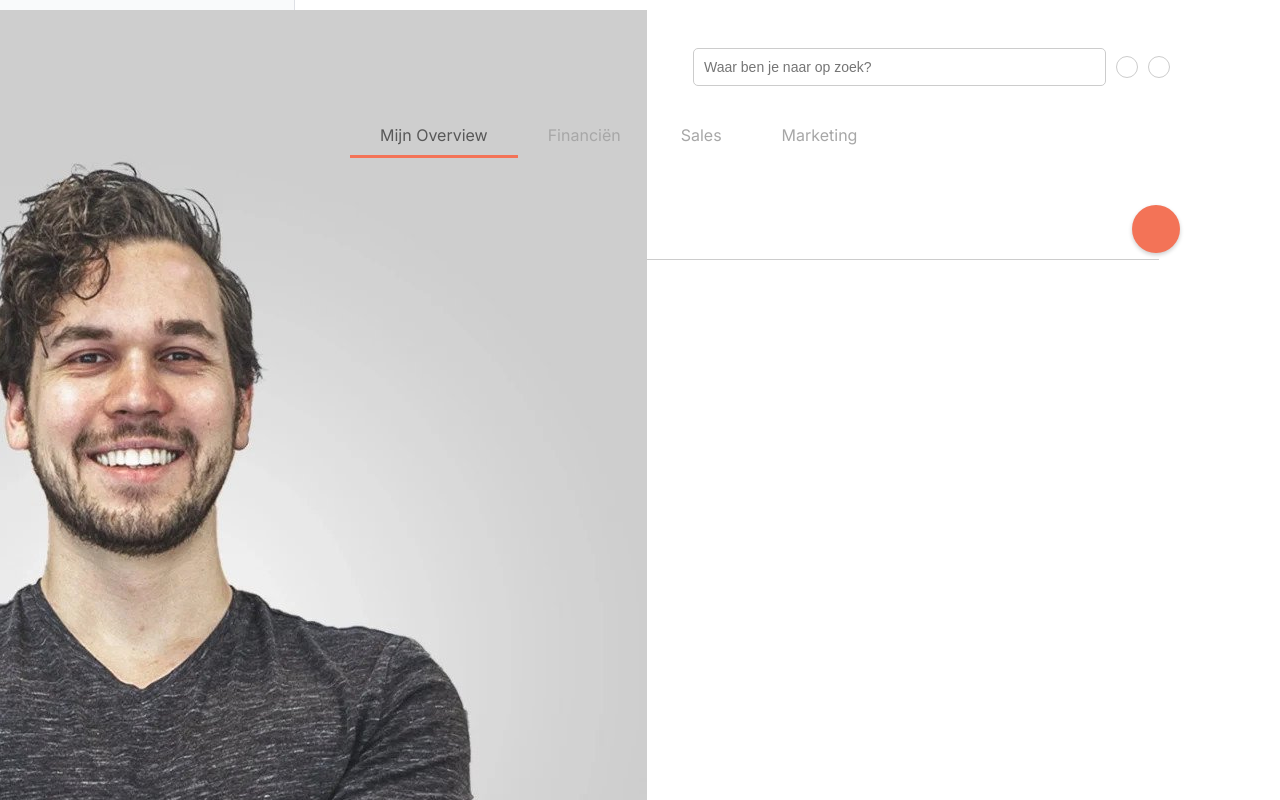
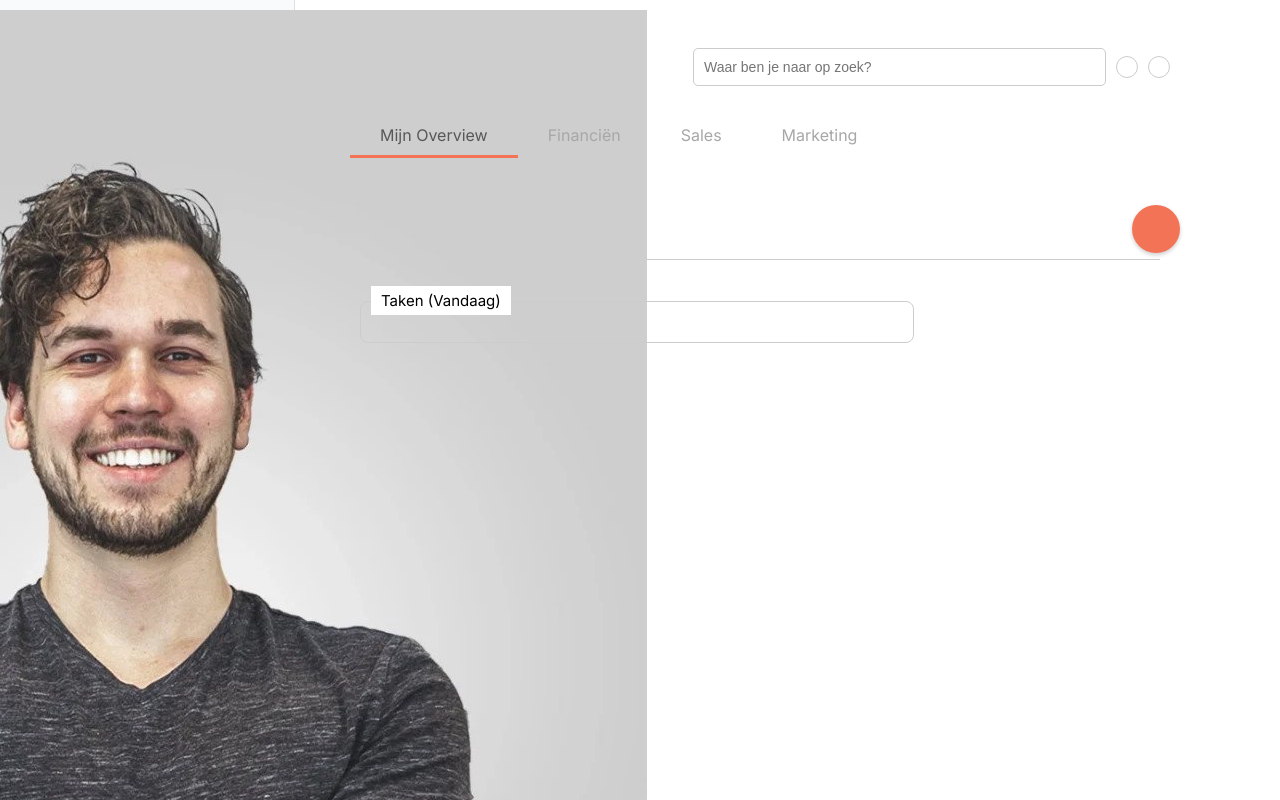
Before and after one commit to swiftoss/empiregage-stage, a Vue app in the folder hello-vue-app/: page / in a window 1280 px wide. Built offline with nearby package versions, Linux system fonts and the light colour scheme; the HTML template or start-up script is replaced by a standard one.

Commit message:
Updated OverviewData.vue

```diff
--- a/hello-vue-app/src/components/OverviewData.vue
+++ b/hello-vue-app/src/components/OverviewData.vue
@@ -11,6 +11,9 @@
     </div>
      </div>
     <div class="divider"></div>
+    </div>
+    <div class="container-data">
+    <h2 class="title-tile">Taken (Vandaag)</h2>
     </div>
   </template>
 
@@ -36,7 +39,7 @@
 
   <style scoped>
  .title-container {
-  margin-left: 350px;
+  margin-left: 360px;
   margin-top: 40px;
 }
 
@@ -44,6 +47,27 @@
   display: flex;
   align-items: center;
   justify-content: space-between;
+}
+.container-data {
+width: 40%;
+  border: 1px solid #ccc;
+  padding: 20px;
+  margin-left: 360px;
+  position: relative;
+  border-radius: 8px;
+  margin-top: 40px;
+  font-family: "Inter", sans-serif;
+}
+
+.title-tile {
+    background-color: white;
+  padding: 5px 10px;
+  position: absolute;
+  top: -29px;
+  left: 10px;
+  font-size: 15px;
+  font-family: "Inter", sans-serif;
+  font-weight: 500;
 }
 
 .modal-overlay {
@@ -69,8 +93,8 @@
   top: 50%;
   left: 50%;
   transform: translate(-50%, -50%);
-  width: 500px;
-  height: 300px;
+  width: 1000px;
+  height: 600px;
   background-color: #fff;
   z-index: 101;
   border-radius: 5px;
```
